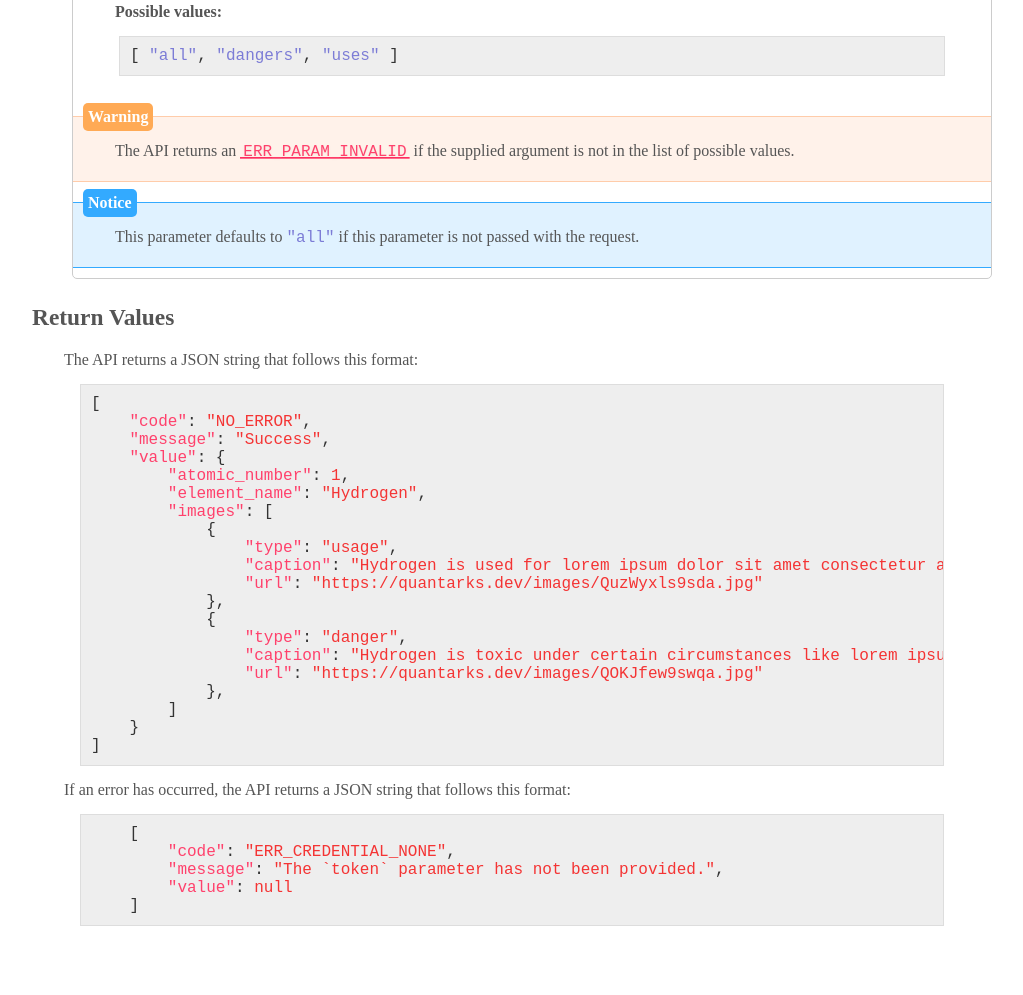
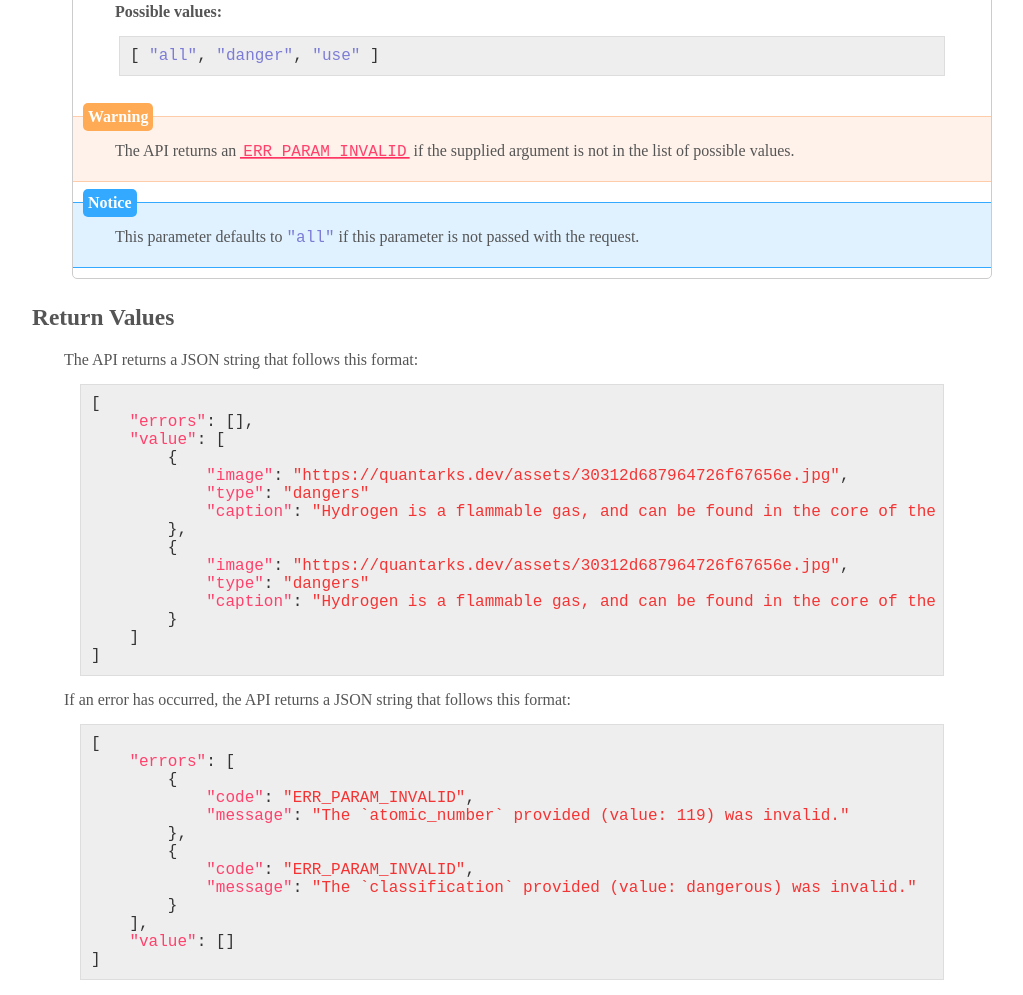
Before and after one commit to Quantarks/quantarks.github.io, a plain HTML site: page rest/pictures.html in a window 1280 px wide. Shown: the part 1113-2108 px from the top of the page, without its empty margins (128-1151 px from the left). Before the commit the page ends 2054 px from the top, so only its background shows below. Drawn offline with Linux system fonts and the light colour scheme; a web font is replaced by a local one.

Commit message:
Added the Pictures API docs

```diff
--- a/rest/pictures.html
+++ b/rest/pictures.html
@@ -104,7 +104,7 @@
                             <p>A string that indicates the type of images to be returned by the API, that is, if it is the dangers of the element, the uses, or both.</p>
                             <p>
                                 <strong>Possible values:</strong>
-                                <pre class="code">[ <code class="var">"all"</code>, <code class="var">"dangers"</code>, <code class="var">"uses"</code> ]</pre>
+                                <pre class="code">[ <code class="var">"all"</code>, <code class="var">"danger"</code>, <code class="var">"use"</code> ]</pre>
                             </p>
                             <aside class="aside-box warning">
                                 <header>Warning</header>
@@ -129,24 +129,19 @@
                 The API returns a JSON string that follows this format:
                 <pre class="code">
 [
-    <code class="returns">"code"</code>: <code class="val">"NO_ERROR"</code>,
-    <code class="returns">"message"</code>: <code class="val">"Success"</code>,
-    <code class="returns">"value"</code>: {
-        <code class="returns">"atomic_number"</code>: <code class="val">1</code>,
-        <code class="returns">"element_name"</code>: <code class="val">"Hydrogen"</code>,
-        <code class="returns">"images"</code>: [
+    <code class="returns">"errors"</code>: [],
+    <code class="returns">"value"</code>: [
         {
-                <code class="returns">"type"</code>: <code class="val">"usage"</code>,
-                <code class="returns">"caption"</code>: <code class="val">"Hydrogen is used for lorem ipsum dolor sit amet consectetur adipiscing"</code>,
-                <code class="returns">"url"</code>: <code class="val">"https://quantarks.dev/images/QuzWyxls9sda.jpg"</code>
+            <code class="returns">"image"</code>: <code class="val">"https://quantarks.dev/assets/30312d687964726f67656e.jpg"</code>,
+            <code class="returns">"type"</code>: <code class="val">"dangers"</code>
+            <code class="returns">"caption"</code>: <code class="val">"Hydrogen is a flammable gas, and can be found in the core of the stars reacting in nuclear fusion."</code>
         },
         {
-                <code class="returns">"type"</code>: <code class="val">"danger"</code>,
-                <code class="returns">"caption"</code>: <code class="val">"Hydrogen is toxic under certain circumstances like lorem ipsum dolor sit amet."</code>,
-                <code class="returns">"url"</code>: <code class="val">"https://quantarks.dev/images/QOKJfew9swqa.jpg"</code>
-            },
+            <code class="returns">"image"</code>: <code class="val">"https://quantarks.dev/assets/30312d687964726f67656e.jpg"</code>,
+            <code class="returns">"type"</code>: <code class="val">"dangers"</code>
+            <code class="returns">"caption"</code>: <code class="val">"Hydrogen is a flammable gas, and can be found in the core of the stars reacting in nuclear fusion."</code>
+        }
     ]
-    }
 ]</pre>
             </p>
 
@@ -154,9 +149,17 @@
                     If an error has occurred, the API returns a JSON string that follows this format:
                     <pre class="code">
 [
-        <code class="returns">"code"</code>: <code class="val">"ERR_CREDENTIAL_NONE"</code>,
-        <code class="returns">"message"</code>: <code class="val">"The `token` parameter has not been provided."</code>,
-        <code class="returns">"value"</code>: <code class="val">null</code>
+    <code class="returns">"errors"</code>: [
+        {
+            <code class="returns">"code"</code>: <code class="val">"ERR_PARAM_INVALID"</code>,
+            <code class="returns">"message"</code>: <code class="val">"The `atomic_number` provided (value: 119) was invalid."</code>
+        },
+        {
+            <code class="returns">"code"</code>: <code class="val">"ERR_PARAM_INVALID"</code>,
+            <code class="returns">"message"</code>: <code class="val">"The `classification` provided (value: dangerous) was invalid."</code>
+        }
+    ],
+    <code class="returns">"value"</code>: []
 ]</pre>
                 </p>
         </section>
```
Lines whose indentation alone changed are shown as unchanged.
